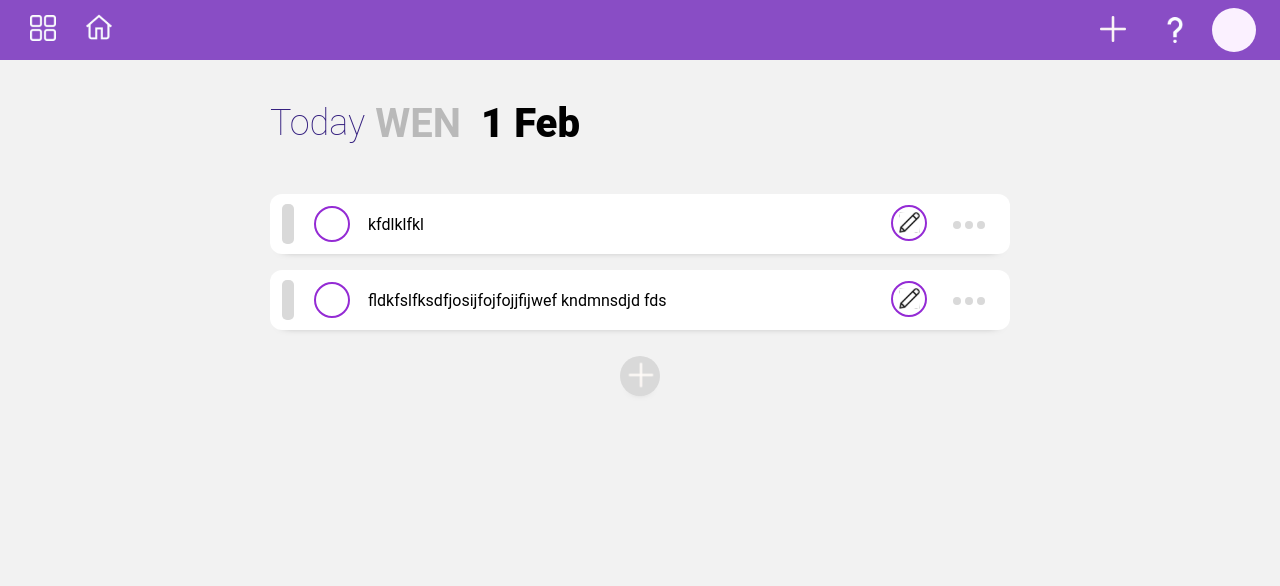
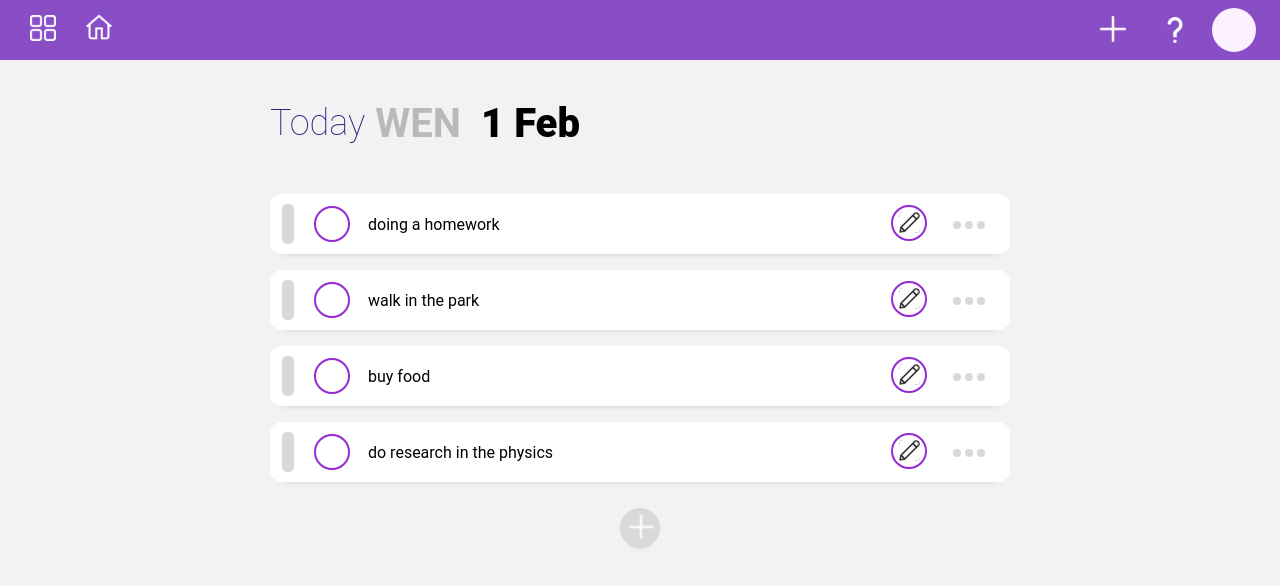
Before and after one commit to solituude/To-do-list, a React (Create React App) app: page / in a window 1280 px wide. Shown: the top 586 px of the page. Built offline with nearby package versions, Linux system fonts and the light colour scheme.

Commit message:
third commit

```diff
--- a/src/App.js
+++ b/src/App.js
@@ -1,19 +1,20 @@
 import './App.css';
 import Header from "./Components/Header/Header";
 import {BrowserRouter, Route, Routes} from "react-router-dom";
-import MainMenu from "./Components/MainMenu/MainMenu";
 import Home from "./Components/Home/Home";
 import Help from "./Components/Help/Help";
 
-const App = () => {
+const App = (props) => {
+
     return (
         <div className='content'>
             <BrowserRouter>
                 <Header/>
                 <Routes>
-                    <Route path='/' element={<Home/>}/>
-                    <Route path='/home' element={<Home/>}/>
+                    <Route path='/' element={<Home taskData={props.taskData}/>}/>
+                    <Route path='/home' element={<Home taskData={props.taskData}/>}/>
                     <Route path='/help' element={<Help/>}/>
+
                 </Routes>
             </BrowserRouter>
         </div>
--- a/src/Components/AddTaskHeader/AddTaskHeader.js
+++ b/src/Components/AddTask/AddTask.jsx
@@ -1,7 +1,7 @@
 import React from "react";
-import s from "./addTaskHeader.module.css";
+import s from "./addTask.module.css";
 
-const addTaskHeader = (props) => {
+const addTask = (props) => {
     if (!props.show) {
         return null;
     }
@@ -26,4 +26,4 @@ const addTaskHeader = (props) => {
     );
 }
 
-export default addTaskHeader;
+export default addTask;
--- a/src/Components/Header/Header.jsx
+++ b/src/Components/Header/Header.jsx
@@ -7,7 +7,7 @@ import homeIcon from './img/home.svg';
 import addTaskIcon from './img/addTask.svg';
 import helpIcon from './img/help.svg';
 import zaglushkaProfileIcon from './img/zaglushkaAvaProfile.svg';
-import AddTaskHeader from "../AddTaskHeader/AddTaskHeader";
+import AddTaskHeader from "../AddTask/AddTask";
 
 const Header = () => {
     const [show, setShow] = useState(false);
--- a/src/Components/Home/Home.js
+++ b/src/Components/Home/Home.js
@@ -2,10 +2,14 @@ import React, {useState} from "react";
 import s from './home.module.css'
 import Task from "./Task/Task";
 import addTaskIcon from '../Header/img/addTask.svg';
-import AddTaskHeader from "../AddTaskHeader/AddTaskHeader";
+import AddTaskHeader from "../AddTask/AddTask";
 
-const Home = () => {
+const Home = (props) => {
     const [show, setShow] = useState(false);
+
+
+    let taskElements = props.taskData.map(t => <Task textTask={t.task}/>);
+
     return (
         <div className={s.content}>
             <div className={s.date}>
@@ -15,16 +19,15 @@ const Home = () => {
             </div>
 
             <div className={s.container_task}>
-                <Task textTask='kfdlklfkl'/>
-                <Task textTask='fldkfslfksdfjosijfojfojjfijwef kndmnsdjd fds'/>
+                {taskElements}
             </div>
 
             <div>
-                <button onClick={ () => setShow(true)}
+                <button onClick={() => setShow(true)}
                         className={s.btn_add_task}>
                     <img src={addTaskIcon} alt='Add task' className={s.img_add_task}/>
                 </button>
-                <AddTaskHeader onClose={() => setShow(false)} show={show} />
+                <AddTaskHeader onClose={() => setShow(false)} show={show}/>
             </div>
         </div>
     );
--- a/src/Components/Info/info.module.css
+++ /dev/null
@@ -1,6 +0,0 @@
-.content{
-    margin: 10px auto;
-    background-color: darkgrey;
-    width: 1100px;
-    height: auto;
-}
--- a/src/index.js
+++ b/src/index.js
@@ -4,10 +4,18 @@ import './index.css';
 import App from './App';
 import reportWebVitals from './reportWebVitals';
 
+let taskData = [
+    {task: "doing a homework"},
+    {task: "walk in the park"},
+    {task: "buy food"},
+    {task: "do research in the physics"}
+];
+
+
 const root = ReactDOM.createRoot(document.getElementById('root'));
 root.render(
   <React.StrictMode>
-    <App />
+    <App taskData={taskData}/>
   </React.StrictMode>
 );
 
```
Also changed, not shown: src/Components/Info/Info.js (deleted, +0 -11 lines), src/Components/AddTask/addTask.module.css (renamed from src/Components/AddTaskHeader/addTaskHeader.module.css).
